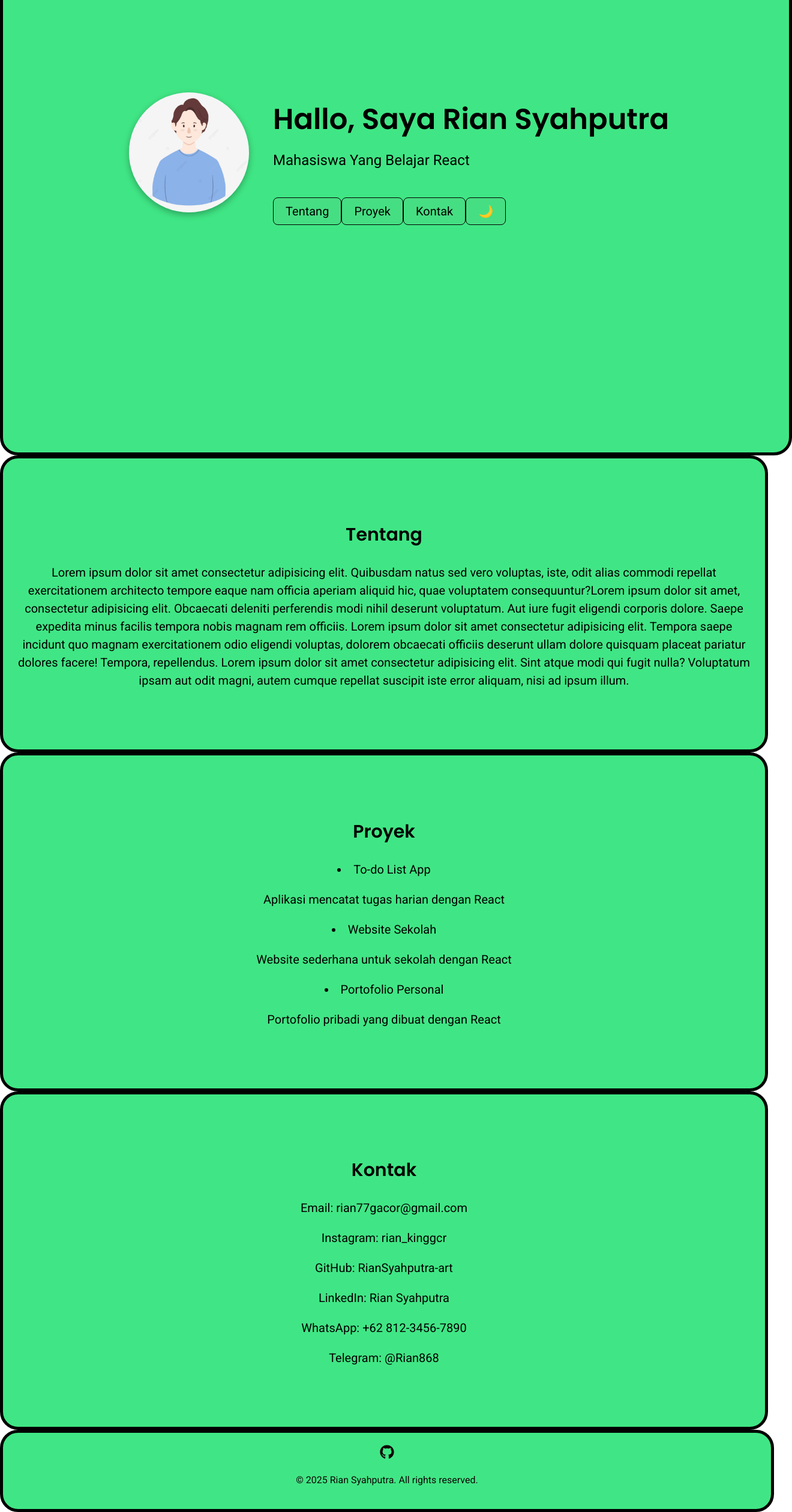
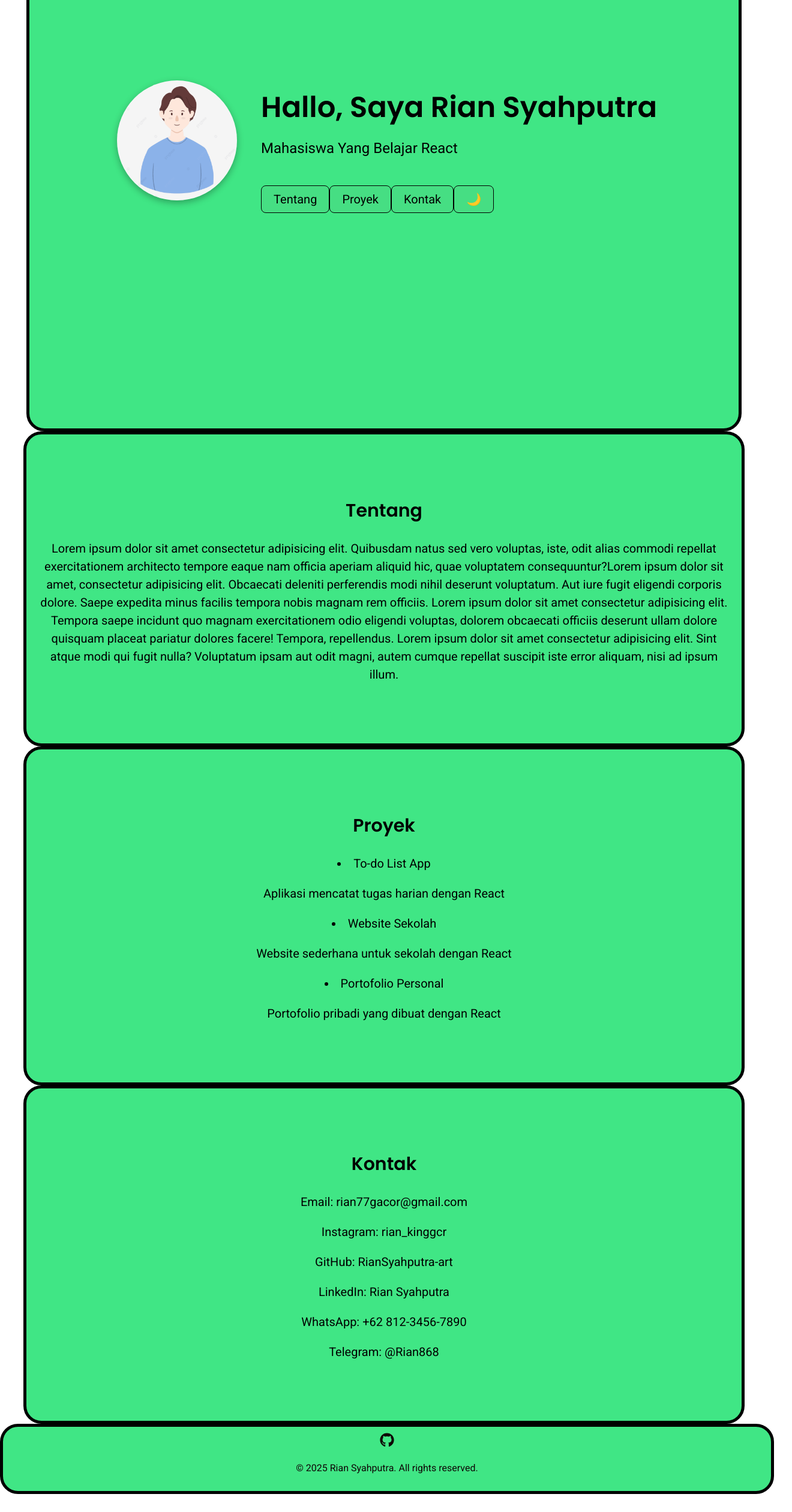
Before and after one commit to RianSyahputra-art/rian, a React (Vite) app: page / in a window 1280 px wide. Shown: the part 251-2771 px from the top of the page at 60% size, 1320 px wide, since content can reach past the window. After the commit the page ends 2741 px from the top, so only its background shows below. Built offline with nearby package versions, Linux system fonts and the light colour scheme.

Commit message:
update : Css

```diff
--- a/src/App.css
+++ b/src/App.css
@@ -15,6 +15,7 @@
   padding-right: 10px;
   color: rgb(0, 0, 0);
   flex-direction: column;
+  width: 90%;
 }
 
 .btn {
@@ -36,7 +37,7 @@
 
 section {
   padding: 80px 20px;
-  max-width: 100%;
+  width: 90%;
   margin: auto;
   max-height: 100%;
 }
@@ -45,7 +46,7 @@ footer {
   background: #40e685;
   color: rgb(14, 5, 5);
   text-align:center;
-  padding: 20px 0;
+  padding: 10px 0;
   width: 100%;
   border: #000000 solid 5px;
   border-radius: 30px;
--- a/src/components/Hero.css
+++ b/src/components/Hero.css
@@ -1,7 +1,6 @@
 .hero {
     height:100%;
     width: 100%;
-    padding: 100px 20px;
     background: linear-gradient(to right, #f0f0f0, #d6d6d6);
     display: flex;
     align-items: center;
```
